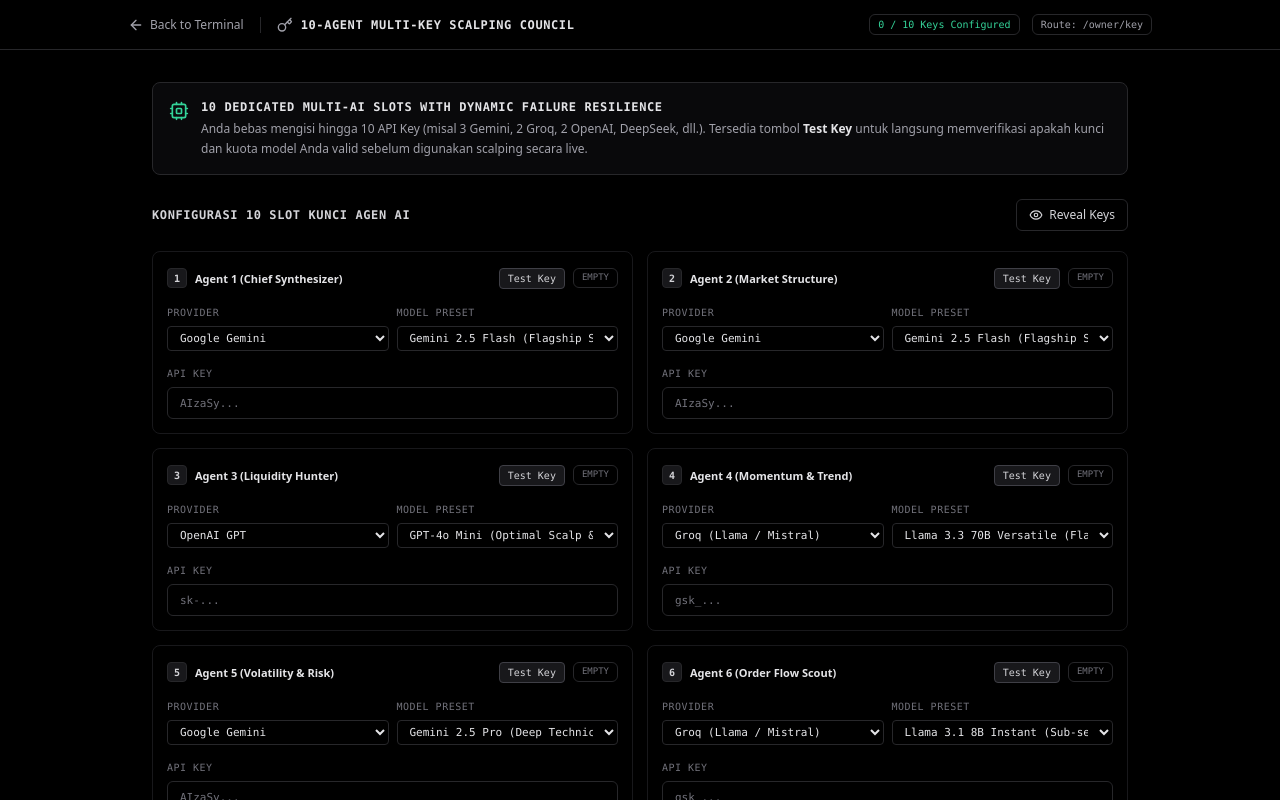
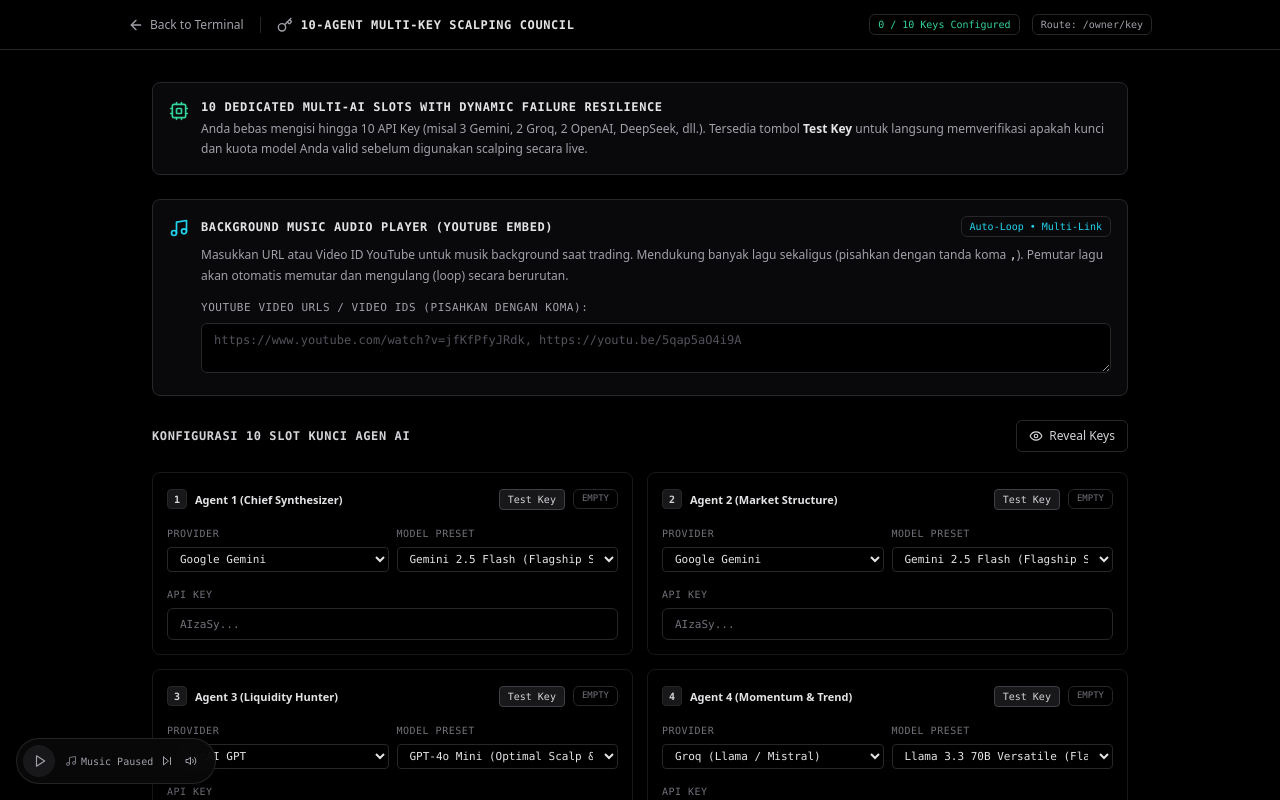
Before and after one commit to anderasinggih/needpipsforporsche, a Next.js app in the folder apps/web/: page /owner/key in a window 1280 px wide. Shown: the top 800 px of the page. Built offline with nearby package versions, Linux system fonts and the light colour scheme.

Commit message:
feat: embed floating YouTube background audio player with owner playlist management

```diff
--- a/apps/web/src/app/layout.tsx
+++ b/apps/web/src/app/layout.tsx
@@ -1,5 +1,6 @@
 import "./globals.css";
 import type { Metadata } from "next";
+import { BackgroundAudioPlayer } from "@/components/audio/BackgroundAudioPlayer";
 
 export const metadata: Metadata = {
   title: "NeedPipsForPorsche — XAU/USD Trading Intelligence",
@@ -13,7 +14,10 @@ export default function RootLayout({
 }) {
   return (
     <html lang="en" className="dark">
-      <body className="bg-background text-slate-100 antialiased">{children}</body>
+      <body className="bg-background text-slate-100 antialiased">
+        {children}
+        <BackgroundAudioPlayer />
+      </body>
     </html>
   );
 }
--- a/apps/web/src/app/owner/key/page.tsx
+++ b/apps/web/src/app/owner/key/page.tsx
@@ -2,7 +2,7 @@
 
 import React, { useState, useEffect } from "react";
 import Link from "next/link";
-import { Key, ArrowLeft, CheckCircle2, Eye, EyeOff, Plus, Trash2, Cpu, ShieldCheck } from "lucide-react";
+import { Key, ArrowLeft, CheckCircle2, Eye, EyeOff, Plus, Trash2, Cpu, ShieldCheck, Music } from "lucide-react";
 import { Button } from "@/components/ui/button";
 import { Input } from "@/components/ui/input";
 import { Label } from "@/components/ui/label";
@@ -84,12 +84,16 @@ const DEFAULT_SLOTS: KeySlot[] = [
 
 export default function OwnerKeyPage() {
   const [slots, setSlots] = useState<KeySlot[]>(DEFAULT_SLOTS);
+  const [youtubeLinks, setYoutubeLinks] = useState<string>("");
   const [isSaved, setIsSaved] = useState(false);
   const [showKeys, setShowKeys] = useState(false);
   const [testingStatus, setTestingStatus] = useState<Record<string, { loading: boolean; ok?: boolean; msg?: string }>>({});
 
   useEffect(() => {
     if (typeof window !== "undefined") {
+      const savedMusic = localStorage.getItem("bg_music_youtube_links") || "";
+      setYoutubeLinks(savedMusic);
+
       const saved = localStorage.getItem("ai_council_keys_10");
       if (saved) {
         try {
@@ -178,6 +182,7 @@ export default function OwnerKeyPage() {
     e.preventDefault();
     if (typeof window !== "undefined") {
       localStorage.setItem("ai_council_keys_10", JSON.stringify(slots));
+      localStorage.setItem("bg_music_youtube_links", youtubeLinks.trim());
 
       // Also set primary keys for backward compatibility
       const geminiSlot = slots.find((s) => s.provider === "gemini" && s.apiKey.trim());
@@ -245,6 +250,40 @@ export default function OwnerKeyPage() {
                 Anda bebas mengisi hingga 10 API Key (misal 3 Gemini, 2 Groq, 2 OpenAI, DeepSeek, dll.).
                 Tersedia tombol <span className="text-zinc-200 font-semibold">Test Key</span> untuk langsung memverifikasi apakah kunci dan kuota model Anda valid sebelum digunakan scalping secara live.
               </p>
+            </div>
+          </div>
+        </Card>
+
+        {/* YouTube Background Music Playlist Configuration Card */}
+        <Card className="border-zinc-800 bg-zinc-950 p-4 shadow-none">
+          <div className="flex items-start gap-3">
+            <Music className="h-5 w-5 text-cyan-400 shrink-0 mt-0.5" />
+            <div className="flex-1 space-y-2">
+              <div className="flex items-center justify-between">
+                <div className="text-xs font-semibold uppercase font-mono tracking-wider text-zinc-200">
+                  Background Music Audio Player (YouTube Embed)
+                </div>
+                <Badge variant="outline" className="text-[10px] font-mono border-zinc-800 text-cyan-400">
+                  Auto-Loop &bull; Multi-Link
+                </Badge>
+              </div>
+              <p className="text-xs text-zinc-400 leading-relaxed">
+                Masukkan URL atau Video ID YouTube untuk musik background saat trading.
+                Mendukung banyak lagu sekaligus (pisahkan dengan tanda koma <span className="text-zinc-200 font-mono">,</span>). Pemutar lagu akan otomatis memutar dan mengulang (loop) secara berurutan.
+              </p>
+              <div>
+                <Label htmlFor="yt-music" className="text-[11px] font-mono text-zinc-400">
+                  YouTube Video URLs / Video IDs (Pisahkan dengan koma):
+                </Label>
+                <textarea
+                  id="yt-music"
+                  rows={2}
+                  value={youtubeLinks}
+                  onChange={(e) => setYoutubeLinks(e.target.value)}
+                  placeholder="https://www.youtube.com/watch?v=jfKfPfyJRdk, https://youtu.be/5qap5aO4i9A"
+                  className="mt-1.5 w-full rounded-md border border-zinc-800 bg-black px-3 py-2 text-xs font-mono text-zinc-200 placeholder:text-zinc-600 focus:border-zinc-700 focus:outline-none"
+                />
+              </div>
             </div>
           </div>
         </Card>
--- /dev/null
+++ b/apps/web/src/components/audio/BackgroundAudioPlayer.tsx
@@ -0,0 +1,203 @@
+"use client";
+
+import React, { useState, useEffect, useRef } from "react";
+import { Music, Volume2, VolumeX, Play, Pause, SkipForward } from "lucide-react";
+
+// Helper to extract clean YouTube Video ID from any format URL
+export function extractYoutubeId(urlOrId: string): string | null {
+  if (!urlOrId) return null;
+  const clean = urlOrId.trim();
+  if (/^[a-zA-Z0-9_-]{11}$/.test(clean)) return clean;
+  const match = clean.match(
+    /(?:youtu\.be\/|youtube\.com\/(?:embed\/|v\/|watch\?v=|watch\?.+&v=))([\w-]{11})/
+  );
+  return match ? match[1] : null;
+}
+
+export function BackgroundAudioPlayer() {
+  const [videoList, setVideoList] = useState<string[]>([]);
+  const [currentIndex, setCurrentIndex] = useState(0);
+  const [isPlaying, setIsPlaying] = useState(false);
+  const [isMuted, setIsMuted] = useState(false);
+  const [isCollapsed, setIsCollapsed] = useState(true);
+  const playerRef = useRef<any>(null);
+  const containerRef = useRef<HTMLDivElement>(null);
+  const isApiReadyRef = useRef(false);
+
+  // Load configured links from localStorage
+  const loadPlaylist = () => {
+    if (typeof window === "undefined") return;
+    const raw = localStorage.getItem("bg_music_youtube_links") || "";
+    // Default relax/lofi chill trading music if empty
+    const defaultIds = ["jfKfPfyJRdk", "5qap5aO4i9A", "DWcJFNfaw9c"];
+    const parsed = raw
+      .split(/[,;\n]/)
+      .map((item) => extractYoutubeId(item))
+      .filter((id): id is string => Boolean(id));
+
+    const finalPlaylist = parsed.length > 0 ? parsed : defaultIds;
+    setVideoList(finalPlaylist);
+  };
+
+  useEffect(() => {
+    loadPlaylist();
+
+    // Listen to storage events so when owner saves in /owner/key it updates immediately
+    const handleStorage = (e: StorageEvent) => {
+      if (e.key === "bg_music_youtube_links") {
+        loadPlaylist();
+      }
+    };
+    window.addEventListener("storage", handleStorage);
+    return () => window.removeEventListener("storage", handleStorage);
+  }, []);
+
+  // Load YouTube IFrame API script once
+  useEffect(() => {
+    if (typeof window === "undefined") return;
+
+    if (!(window as any).YT) {
+      const tag = document.createElement("script");
+      tag.src = "https://www.youtube.com/iframe_api";
+      const firstScriptTag = document.getElementsByTagName("script")[0];
+      firstScriptTag?.parentNode?.insertBefore(tag, firstScriptTag);
+    }
+
+    (window as any).onYouTubeIframeAPIReady = () => {
+      isApiReadyRef.current = true;
+      initPlayer();
+    };
+
+    if ((window as any).YT && (window as any).YT.Player) {
+      isApiReadyRef.current = true;
+      initPlayer();
+    }
+  }, [videoList]);
+
+  const initPlayer = () => {
+    if (!videoList.length || !isApiReadyRef.current || playerRef.current) return;
+
+    try {
+      playerRef.current = new (window as any).YT.Player("yt-bg-audio-frame", {
+        height: "1",
+        width: "1",
+        videoId: videoList[0],
+        playerVars: {
+          autoplay: 0,
+          controls: 0,
+          disablekb: 1,
+          fs: 0,
+          modestbranding: 1,
+          rel: 0,
+          playsinline: 1,
+        },
+        events: {
+          onReady: (event: any) => {
+            // Player is ready
+          },
+          onStateChange: (event: any) => {
+            // YT.PlayerState.ENDED is 0
+            if (event.data === 0) {
+              handleNextTrack();
+            } else if (event.data === 1) {
+              setIsPlaying(true);
+            } else if (event.data === 2) {
+              setIsPlaying(false);
+            }
+          },
+        },
+      });
+    } catch (e) {
+      console.warn("YouTube player init error", e);
+    }
+  };
+
+  const handleNextTrack = () => {
+    if (!videoList.length) return;
+    const nextIdx = (currentIndex + 1) % videoList.length;
+    setCurrentIndex(nextIdx);
+    if (playerRef.current && typeof playerRef.current.loadVideoById === "function") {
+      playerRef.current.loadVideoById(videoList[nextIdx]);
+      setIsPlaying(true);
+    }
+  };
+
+  const togglePlay = () => {
+    if (!playerRef.current) {
+      initPlayer();
+    }
+    if (!playerRef.current || typeof playerRef.current.playVideo !== "function") return;
+
+    if (isPlaying) {
+      playerRef.current.pauseVideo();
+      setIsPlaying(false);
+    } else {
+      playerRef.current.playVideo();
+      setIsPlaying(true);
+    }
+  };
+
+  const toggleMute = () => {
+    if (!playerRef.current) return;
+    if (isMuted) {
+      playerRef.current.unMute();
+      setIsMuted(false);
+    } else {
+      playerRef.current.mute();
+      setIsMuted(true);
+    }
+  };
+
+  return (
+    <>
+      {/* Hidden zero-size YouTube iframe */}
+      <div className="fixed -bottom-10 -left-10 w-1 h-1 opacity-0 pointer-events-none overflow-hidden z-0">
+        <div id="yt-bg-audio-frame" />
+      </div>
+
+      {/* Floating Mini Player Widget (Bisa di-pause, mini, unobtrusive) */}
+      <div className="fixed bottom-3 left-3 sm:bottom-4 sm:left-4 z-50 select-none">
+        <div className="flex items-center gap-1.5 p-1 sm:p-1.5 rounded-full bg-zinc-950/90 border border-zinc-800/90 backdrop-blur-md shadow-xl text-zinc-300 hover:border-zinc-700 transition-all">
+          <button
+            type="button"
+            onClick={togglePlay}
+            className={`flex items-center justify-center w-7 h-7 sm:w-8 sm:h-8 rounded-full transition-colors ${
+              isPlaying
+                ? "bg-emerald-500/20 text-emerald-400 border border-emerald-500/40"
+                : "bg-zinc-900 text-zinc-400 hover:text-white"
+            }`}
+            title={isPlaying ? "Pause Music" : "Play Background Music"}
+          >
+            {isPlaying ? <Pause className="h-3.5 w-3.5" /> : <Play className="h-3.5 w-3.5 ml-0.5" />}
+          </button>
+
+          {/* Mini info and controls */}
+          <div className="flex items-center gap-1 pr-2">
+            <span className="flex items-center gap-1 font-mono text-[10px] text-zinc-400 max-w-[90px] sm:max-w-[120px] truncate pl-1">
+              <Music className={`h-3 w-3 shrink-0 ${isPlaying ? "text-emerald-400 animate-spin" : "text-zinc-500"}`} />
+              <span className="truncate">{isPlaying ? "Trading Chill" : "Music Paused"}</span>
+            </span>
+
+            <button
+              type="button"
+              onClick={handleNextTrack}
+              className="p-1 rounded hover:bg-zinc-900 text-zinc-400 hover:text-zinc-200 transition-colors"
+              title="Next Track / Skip"
+            >
+              <SkipForward className="h-3 w-3" />
+            </button>
+
+            <button
+              type="button"
+              onClick={toggleMute}
+              className="p-1 rounded hover:bg-zinc-900 text-zinc-400 hover:text-zinc-200 transition-colors"
+              title={isMuted ? "Unmute" : "Mute"}
+            >
+              {isMuted ? <VolumeX className="h-3 w-3 text-red-400" /> : <Volume2 className="h-3 w-3" />}
+            </button>
+          </div>
+        </div>
+      </div>
+    </>
+  );
+}
```
